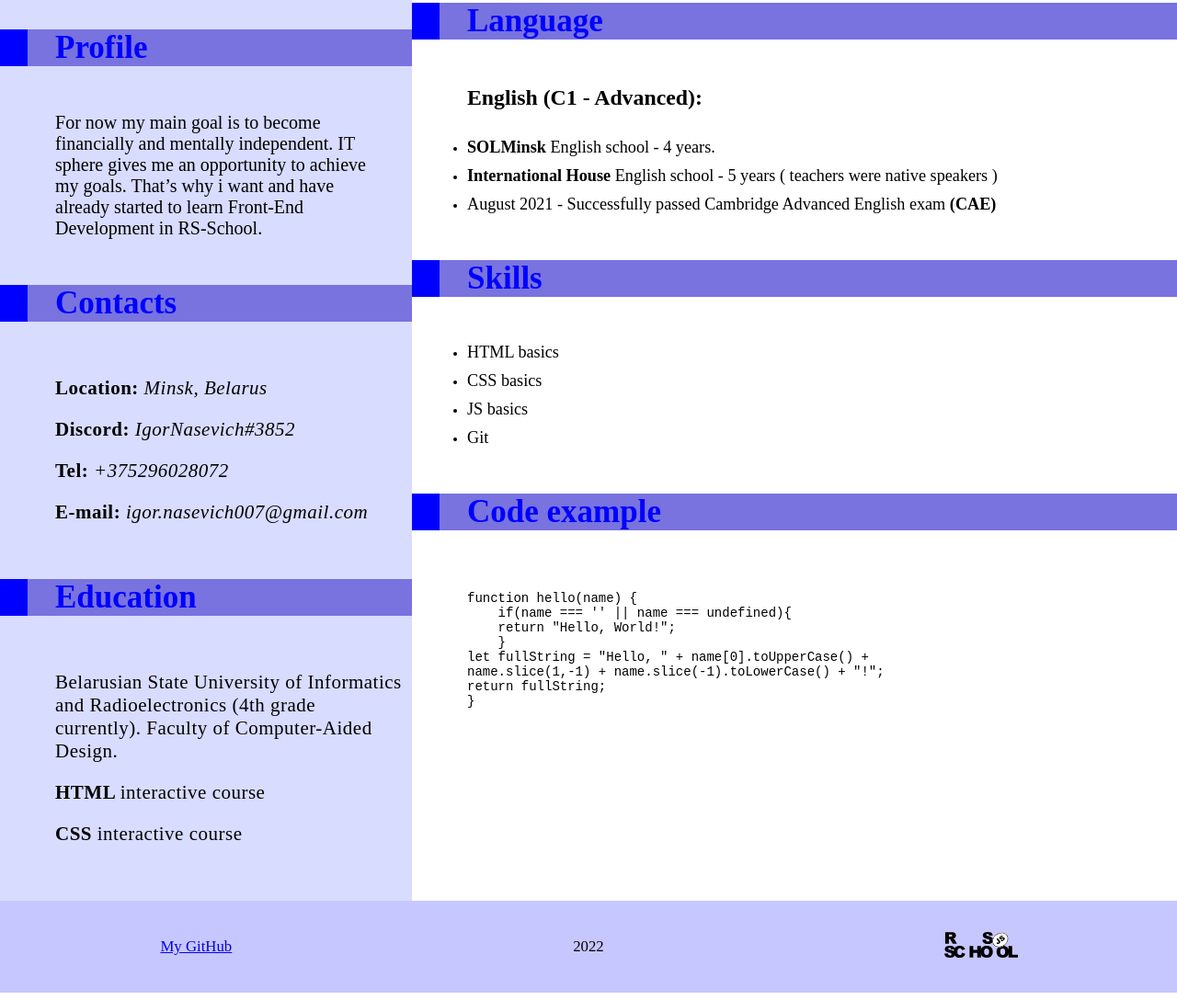
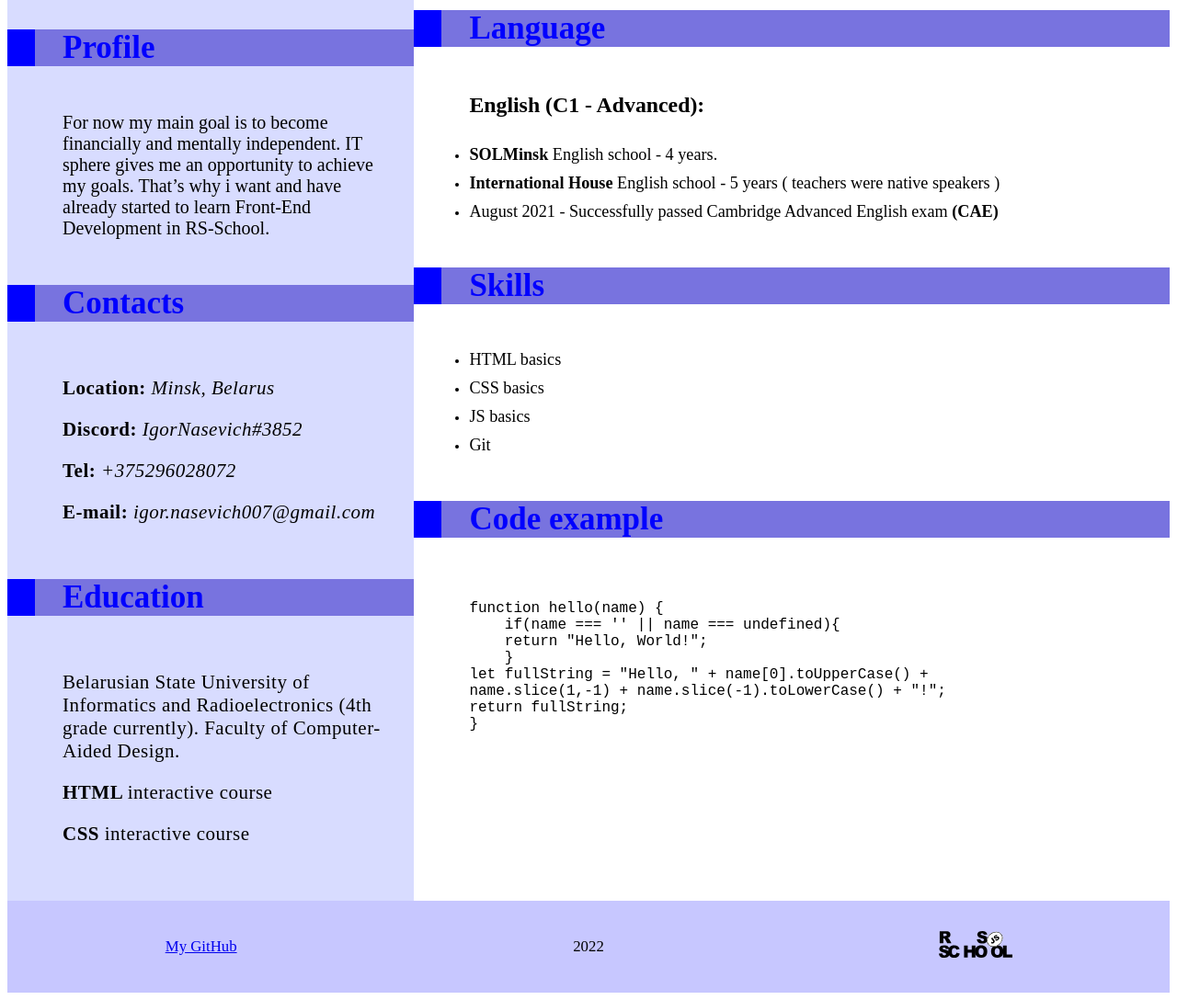
Before and after one commit to IgorNasevich/rsschool-cv, a plain HTML site: page HTML/MyCV.html in a window 1280 px wide. Shown: the part 408-1496 px from the top of the page at 92% size. Drawn offline with Linux system fonts and the light colour scheme.

Commit message:
fix: set up scaling

```diff
--- a/CSS/MyStyle.css
+++ b/CSS/MyStyle.css
@@ -4,7 +4,6 @@
 }
 
 li {
-     /* Убираем маркеры */
      list-style-type: none;
 }
 
@@ -16,28 +15,21 @@ ul {
 .wrapper{
     display: flex;
     flex-direction: column;
-    margin: auto 0;
-    /* padding:0 15px; */
+    margin: 0 auto;
+    max-width: 1280px;
 }
 
 .header{
-    margin: 0 auto;
-    /* position: absolute; */
-    /* top:0;
-    left:0; */
     width: 100%;
-    /* z-index: 50; */
     background: rgb(114, 114, 114);
 }
 
 .menu{
-    display: flex;
     min-height: 50px;
 }
 
 .menu_list{
     display: flex;
-    flex: 1 1 auto;
     justify-content: space-around;
     align-items: center;
 }
@@ -93,27 +85,23 @@ main a{
 }
 
 .leftSection{
-    display: flex;
-    flex-direction: column;
-    width: 35vw;
+    width: 35%;
     background: rgb(216, 220, 255);
     min-height: 400px;
+    float: left;
 }
 
+main{
+    font-size:0;
+}
 
-
-.photoBlock{
-    margin-bottom: 50px;
+code{
+    font-size: 16px;
 }
 
 .Photo{
-    width: 35vw;
-}
-
-.container {
-    margin: 0 auto;
-    padding: 0;
-    display: flex;
+    width: 100%;
+    margin-bottom: 50px;
 }
 
 .sectionTitle{
@@ -133,10 +121,6 @@ main a{
     height: 40px;
     background: rgb(0, 0, 255);
     content: "";
-}
-
-.leftSectionAllDivSettings{
-    margin: 0;
 }
 
 .profile{
@@ -159,33 +143,16 @@ header a:hover, main a:hover{
     transition: background 0.6s ease;
 }
 
-footer a:hover{
-    font-size: ;
-}
-
-.page_body{
-    min-height: 100%;
-    margin: 0 auto;
-    padding: 0;
-}
-
-/* @media(max-width: 1087px){
-    .header{
-        max-width: 970px;
-    }
-} */
-
 /* RIGHT SECTION */
 .rightSection{
-    display: flex;
-    flex-direction: column;
-    width: 65vw;
+    float:left;
+    width: 65%;
     background: white;
     min-height: 400px;
 }
 
 .page_title {
-    margin: 100px 80px 125px 100px;
+    padding: 100px 80px 125px 100px;
 }
 
 h1{
@@ -206,7 +173,6 @@ h1{
     font-weight: 700;
     margin: 0 0 30px 60px;
 }
-
 
 .skills_list, .eng_list{
     display: flex;
@@ -243,8 +209,6 @@ pre{
 
 .gitHub{
     display: flex;
-    width: 100%;
-    height: 100%;
     align-items: center;
     justify-content: center;
     flex: 0 0 33.3%;
@@ -261,7 +225,7 @@ pre{
     flex: 0 0 33.3%;
 }
 
-.gitHub:hover{
+.gitHubLink:hover{
     font-size: 1.55rem;
     transition: 0.5s ease;
 }
@@ -279,8 +243,3 @@ pre{
     text-align: center;
     margin: 0;
 }
-
-.footer_link{
-    justify-self: center;
-    align-self: center;
-}
--- a/HTML/MyCV.html
+++ b/HTML/MyCV.html
@@ -7,7 +7,7 @@
         <title>Nasevich Igor CV</title>
         <link rel="stylesheet" href="../CSS/MyStyle.css">
     </head>
-        <body class="page_body">
+        <body>
         <div class="wrapper">
             <header class="header">
                 <nav class="menu">
@@ -33,7 +33,7 @@
                     </ul>
                 </nav>
             </header>
-            <main class="container">
+            <main>
                 <section class="leftSection">
                     <div class="photoBlock">
                         <img class="Photo"
@@ -41,13 +41,13 @@
                         alt="My Photo"
                         />
                     </div>
-                    <div class="leftSectionAllDivSettings">
+                    <div>
                         <h2 class="sectionTitle" id="profile">
                             Profile
                         </h2>
                         <p class="profile">For now my main goal is to become financially and mentally independent. IT sphere gives me an opportunity to achieve my goals. That’s why i want and have already started to learn Front-End Development in RS-School.</p>
                     </div>
-                    <div class="leftSectionAllDivSettings">
+                    <div>
                         <h2 class="sectionTitle" id="contacts">
                             Contacts
                         </h2>
@@ -82,7 +82,7 @@
                             </li>
                         </ul>
                     </div>
-                    <div class="leftSectionAllDivSettings" id="education">
+                    <div id="education">
                         <h2 class="sectionTitle">Education</h2>
                         <ul class="education_list">
                             <li>
@@ -117,7 +117,7 @@
                         </h1>
                         <p>Front-End developer</p>
                     </div>
-                    <div class="right_section_div" id="language">
+                    <div id="language">
                         <h2 class="sectionTitle">
                             Language
                         </h2>
@@ -142,7 +142,7 @@
                             </li>
                         </ul>
                     </div>
-                    <div class="right_section_div" id="skills">
+                    <div id="skills">
                         <h2 class="sectionTitle">
                             Skills
                         </h2>
@@ -169,7 +169,7 @@
                             </li>
                         </ul>
                     </div>
-                    <div class="right_section_div" id="code_example">
+                    <div id="code_example">
                         <h2 class="sectionTitle">
                             Code example
                         </h2>
@@ -190,7 +190,7 @@ return fullString;
             </main>
             <footer class="footer">
                 <div class="gitHub">
-                    <a class="footer_link"  href="https://github.com/IgorNasevich">
+                    <a class="gitHubLink" href="https://github.com/IgorNasevich">
                         My GitHub
                     </a>
                 </div>
```
